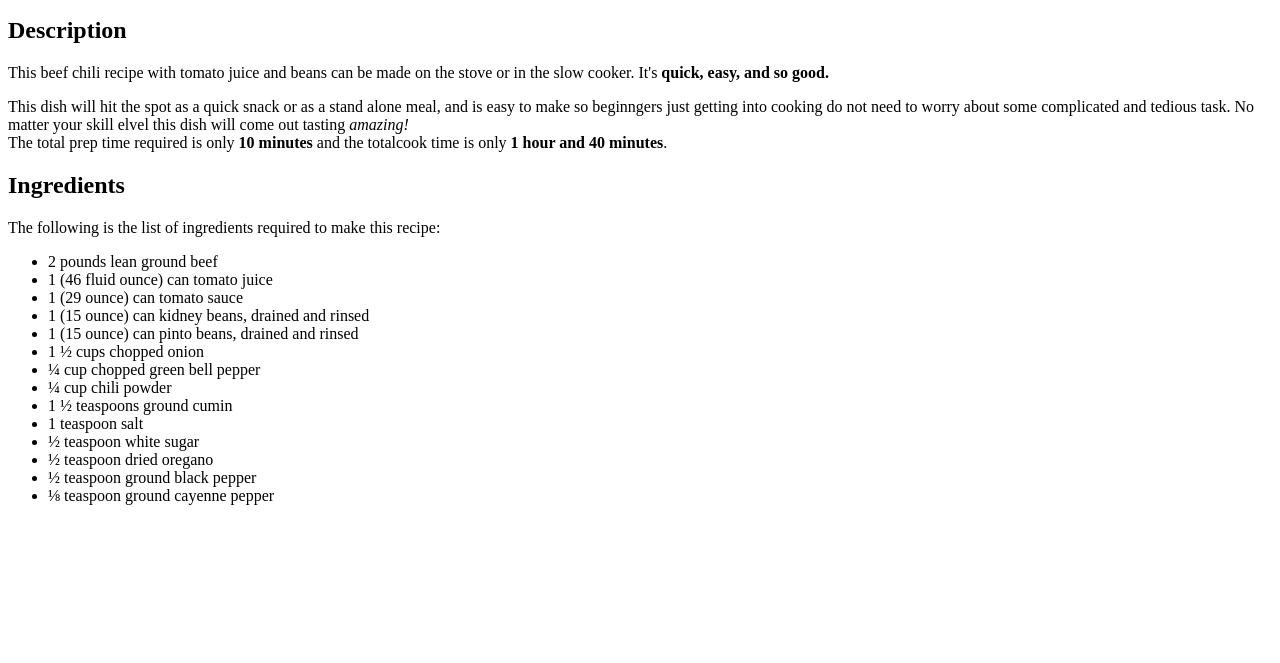
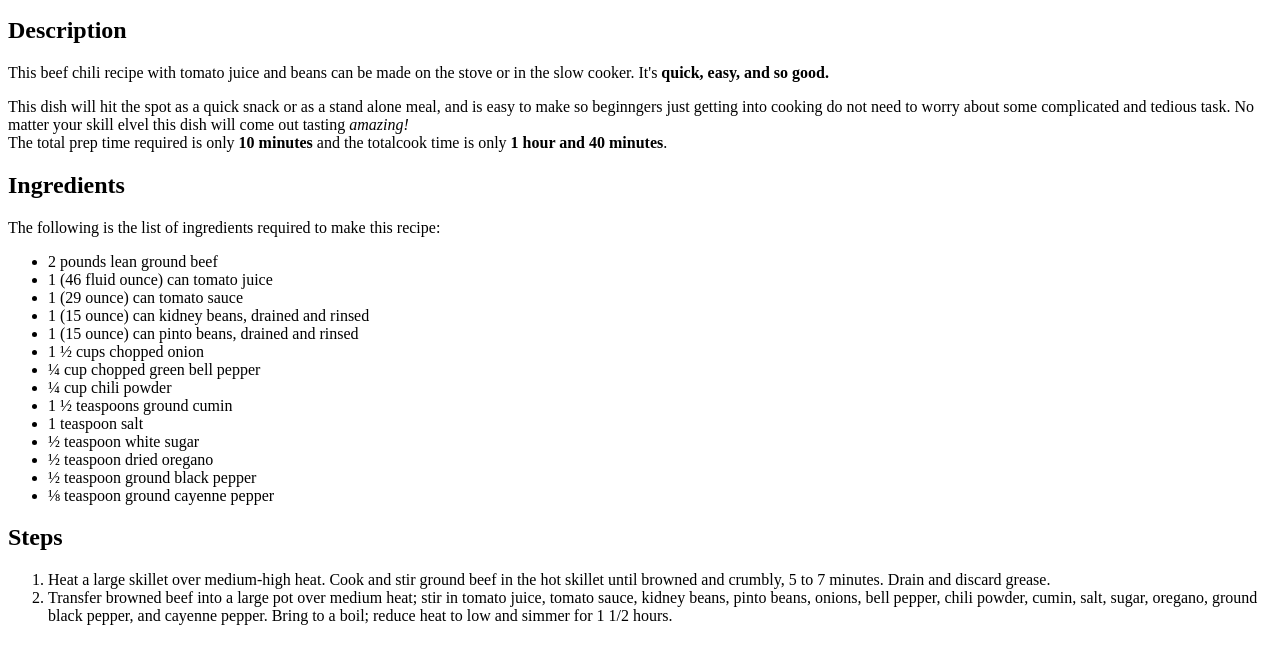
Before and after one commit to Ibrahim-Wasti/odin-recipes, a plain HTML site: page recipes/chili.html in a window 1280 px wide. Shown: the part 101-764 px from the top of the page. Drawn offline with Linux system fonts and the light colour scheme.

Commit message:
Add the steps section

```diff
--- a/recipes/chili.html
+++ b/recipes/chili.html
@@ -35,6 +35,12 @@
         <li>½ teaspoon ground black pepper</li>
         <li>⅛ teaspoon ground cayenne pepper</li>
     </ul>
-
+    <h2>Steps</h2>
+    <ol>
+        <li>Heat a large skillet over medium-high heat. Cook and stir ground beef in the hot
+            skillet until browned and crumbly, 5 to 7 minutes. Drain and discard grease.</li>
+        <li>Transfer browned beef into a large pot over medium heat; stir in tomato juice, tomato sauce, kidney beans, pinto beans, onions, bell pepper, chili powder, cumin, salt, sugar, oregano, ground black pepper, and cayenne pepper.
+            Bring to a boil; reduce heat to low and simmer for 1 1/2 hours.</li>
+    </ol>
 </body>
 </html>
```
